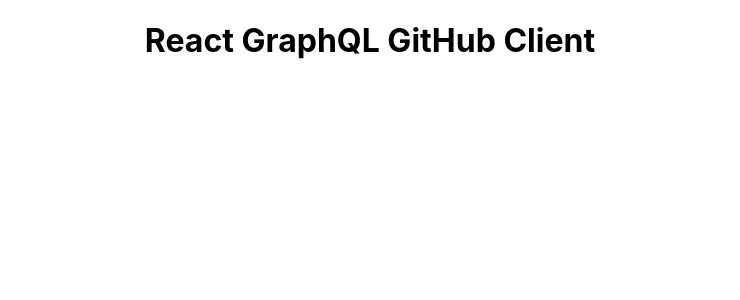
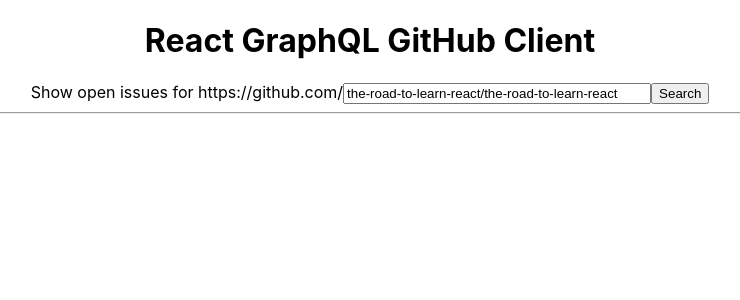
Before and after one commit to Tyguy160/react-graphql-github-vanilla, a React (Create React App) app: page / in a window 1280 px wide. Shown: the top 300 px of the page, without its empty margins (270-1010 px from the left). Built offline with nearby package versions, Linux system fonts and the light colour scheme; no server answers.

Commit message:
Removed environmental variable

```diff
--- a/src/App.js
+++ b/src/App.js
@@ -13,11 +13,62 @@
 
 const TITLE = 'React GraphQL GitHub Client'
 
+const GET_ORGANIZATION = `
+{
+  organization(long: "the-road-to-learn-react") {
+    name
+    url
+  }
+}
+`
+
 class App extends Component {
+
+  state = {
+    path: 'the-road-to-learn-react/the-road-to-learn-react',
+  }
+
+  componentDidMount() {
+    // fetch data here
+    this.onFetchFromGitHub();
+  }
+
+  onChange = e => {
+    this.setState({
+      path: e.target.value
+    })
+  }
+
+  onSubmit = e => {
+    // fetch data
+    e.preventDefault();
+    console.log("Fetching data...")
+  }
+
+  onFetchFromGitHub = () => {
+    axiosGitHubGraphQL
+      .post('', {query: GET_ORGANIZATION})
+      .then(result => console.log(result))
+  }
+
   render() {
+
+    const {path} = this.state;
+
     return (
       <div className="App">
         <h1>{TITLE}</h1>
+
+        <form onSubmit={this.onSubmit}>
+          <label htmlFor="url">
+          Show open issues for https://github.com/
+          </label>
+          <input id="url" type="text" onChange={this.onChange} style={{width: '300px'}} value={path}/>
+          <button type="submit">Search</button>
+        </form>
+        <hr/>
+
+        {/*Display the results here */}
       </div>
     );
   }
```
Also changed, not shown: 1 other file (tests, documents, lock files or other folders).
